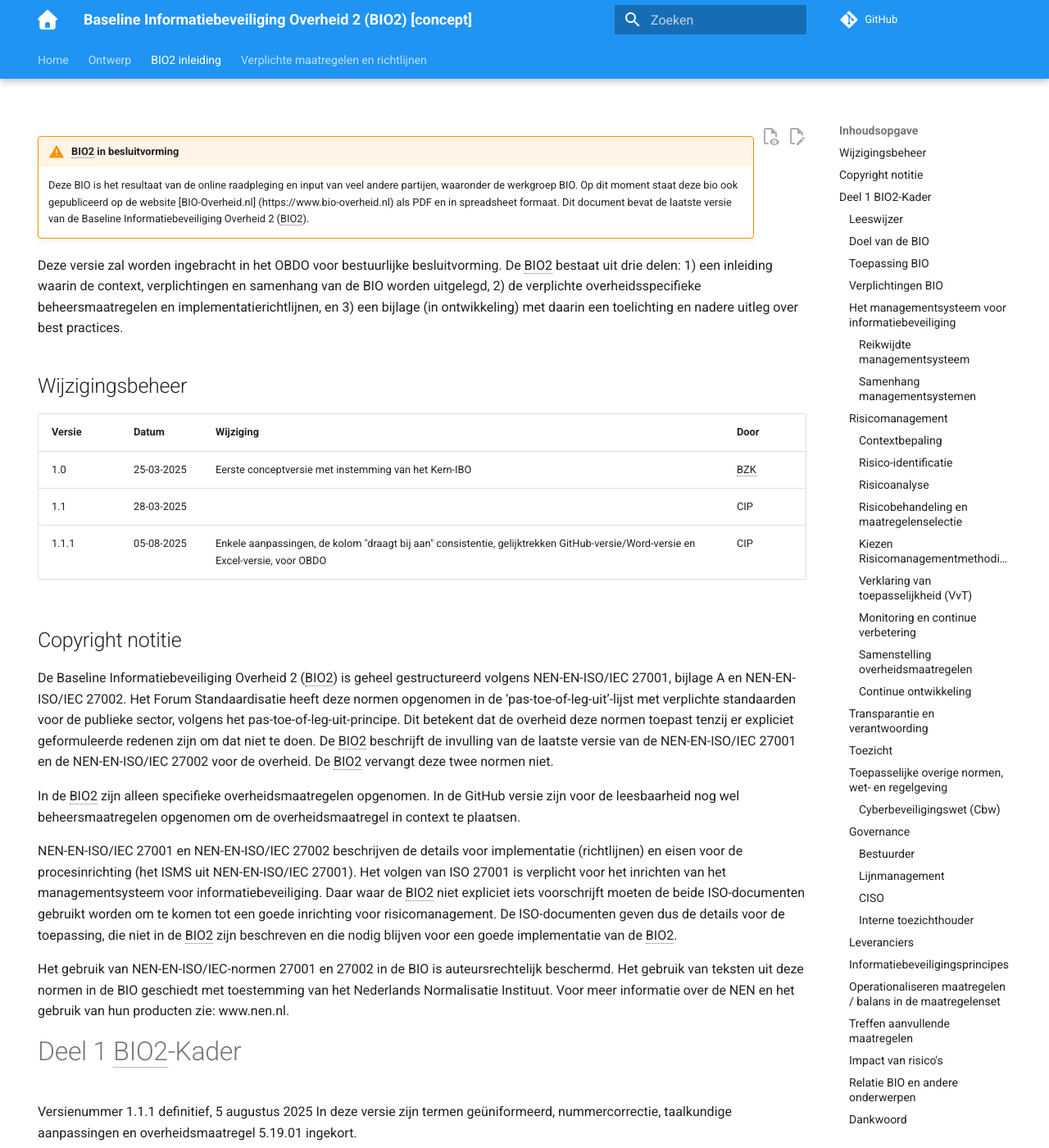
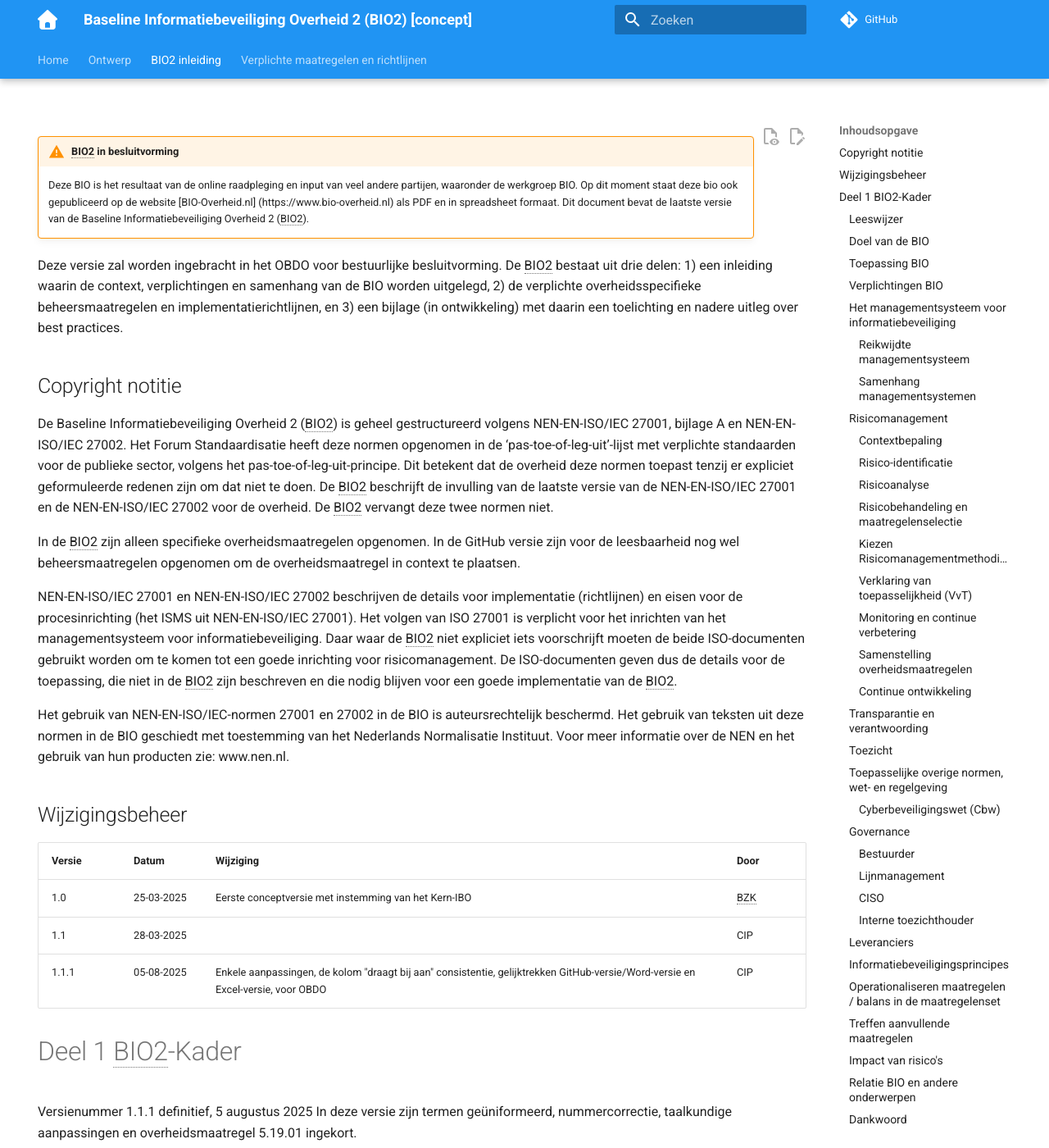
Before and after one commit to MinBZK/Baseline-Informatiebeveiliging-Overheid, an MkDocs documentation site: the page built from docs/inleiding/index.md, in a window 1280 px wide and 1400 px high. Shown: the whole window at 82% size. Built offline with MkDocs 1.6.1 and Material for MkDocs 9.7.7, drawn with Linux system fonts in a browser that asks for light colours; comment, search, counter and statistics services are not loaded; part of the change alters nothing that is shown.

```diff
--- a/docs/inleiding/index.md
+++ b/docs/inleiding/index.md
@@ -10,14 +10,6 @@ hide:
 
 Deze versie zal worden ingebracht in het OBDO voor bestuurlijke besluitvorming. De BIO2 bestaat uit drie delen: 1) een inleiding waarin de context, verplichtingen en samenhang van de BIO worden uitgelegd, 2) de verplichte overheidsspecifieke beheersmaatregelen en implementatierichtlijnen, en 3) een bijlage (in ontwikkeling) met daarin een toelichting en nadere uitleg over best practices.
 
-## Wijzigingsbeheer
-| Versie | Datum | Wijziging | Door |
-| :--- | :--- | :--- | --- |
-| 1.0 | 25-03-2025 | Eerste conceptversie met instemming van het Kern-IBO | BZK |
-| 1.1 | 28-03-2025 |    | CIP |
-| 1.1.1 | 05-08-2025 | Enkele aanpassingen, de kolom "draagt bij aan" consistentie, gelijktrekken GitHub-versie/Word-versie en Excel-versie, voor OBDO | CIP |
-
-
 ## Copyright notitie
 
 De Baseline Informatiebeveiliging Overheid 2 (BIO2) is geheel gestructureerd volgens NEN-EN-ISO/IEC 27001, bijlage A en NEN-EN-ISO/IEC 27002. Het Forum Standaardisatie heeft deze normen opgenomen in de ‘pas-toe-of-leg-uit’-lijst met verplichte standaarden voor de publieke sector, volgens het pas-toe-of-leg-uit-principe. Dit betekent dat de overheid deze normen toepast tenzij er expliciet geformuleerde redenen zijn om dat niet te doen. De BIO2 beschrijft de invulling van de laatste versie van de NEN-EN-ISO/IEC 27001 en de NEN-EN-ISO/IEC 27002 voor de overheid. De BIO2 vervangt deze twee normen niet.
@@ -27,6 +19,13 @@ In de BIO2 zijn alleen specifieke overheidsmaatregelen opgenomen. In de GitHub v
 NEN-EN-ISO/IEC 27001 en NEN-EN-ISO/IEC 27002 beschrijven de details voor implementatie (richtlijnen) en eisen voor de procesinrichting (het ISMS uit NEN-EN-ISO/IEC 27001). Het volgen van ISO 27001 is verplicht voor het inrichten van het managementsysteem voor informatiebeveiliging. Daar waar de BIO2 niet expliciet iets voorschrijft moeten de beide ISO-documenten gebruikt worden om te komen tot een goede inrichting voor risicomanagement. De ISO-documenten geven dus de details voor de toepassing, die niet in de BIO2 zijn beschreven en die nodig blijven voor een goede implementatie van de BIO2.
 
 Het gebruik van NEN-EN-ISO/IEC-normen 27001 en 27002 in de BIO is auteursrechtelijk beschermd. Het gebruik van teksten uit deze normen in de BIO geschiedt met toestemming van het Nederlands Normalisatie Instituut. Voor meer informatie over de NEN en het gebruik van hun producten zie: www.nen.nl.
+
+## Wijzigingsbeheer
+| Versie | Datum | Wijziging | Door |
+| :--- | :--- | :--- | --- |
+| 1.0 | 25-03-2025 | Eerste conceptversie met instemming van het Kern-IBO | BZK |
+| 1.1 | 28-03-2025 |    | CIP |
+| 1.1.1 | 05-08-2025 | Enkele aanpassingen, de kolom "draagt bij aan" consistentie, gelijktrekken GitHub-versie/Word-versie en Excel-versie, voor OBDO | CIP |
 
 # Deel 1 BIO2-Kader
 
```
